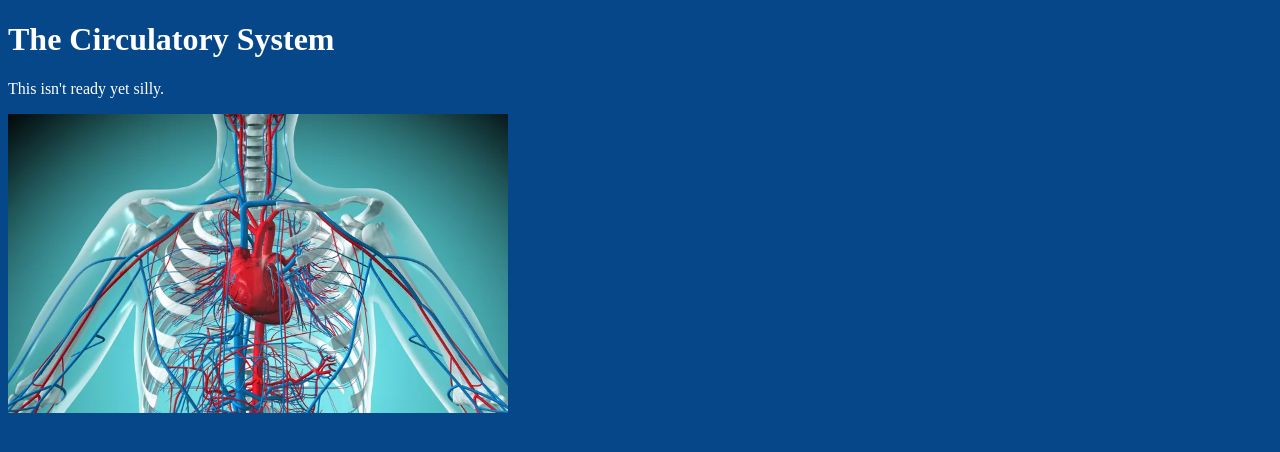
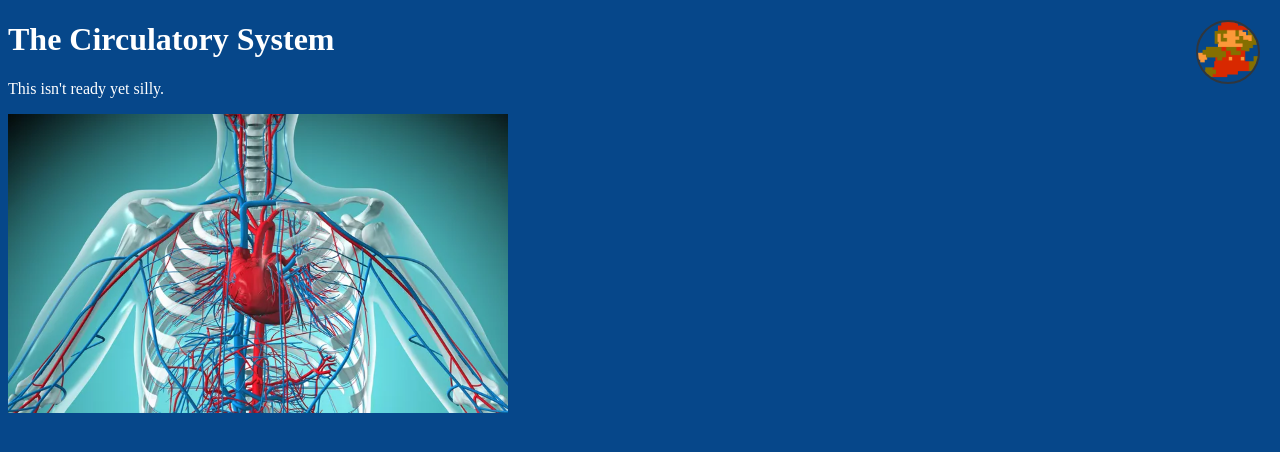
Before and after one commit to LilGuyNamedJoe/repo-site2, a plain HTML site: page index.html in a window 1280 px wide. Drawn offline with Linux system fonts and the light colour scheme.

Commit message:
Update index.html

```diff
--- a/index.html
+++ b/index.html
@@ -20,3 +20,19 @@
 <p>This isn't ready yet silly.</p>
 <!-- If the image is sitting in the exact same folder as your index.html file -->
 <img src="Image.jpg" alt="Description of my photo" width="500">
+
+<!-- Clickable Top-Right Image Link -->
+<a href="https://lilguynamedjoe.github.io/repo" style="
+    position: absolute;
+    top: 20px;
+    right: 20px;
+    z-index: 1000;
+">
+    <img src="HomeButton.jpg" alt="Go to project" style="
+        width: 60px;          /* Controls how wide the image is */
+        height: 60px;         /* Controls how tall the image is */
+        border-radius: 50%;   /* Makes the image a perfect circle (optional) */
+        border: 2px solid #30363d; /* Adds a clean border (optional) */
+        cursor: pointer;      /* Makes mouse turn into a pointing hand */
+    ">
+</a>
```
